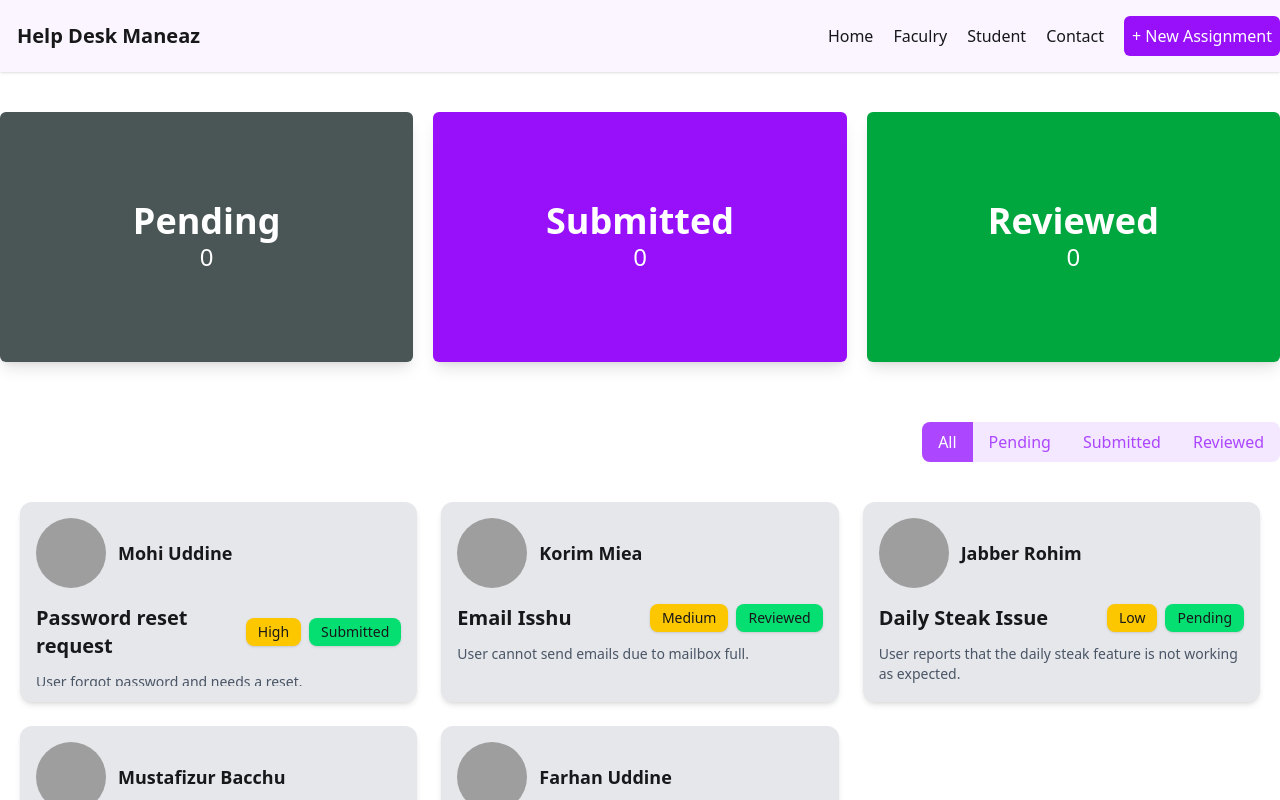
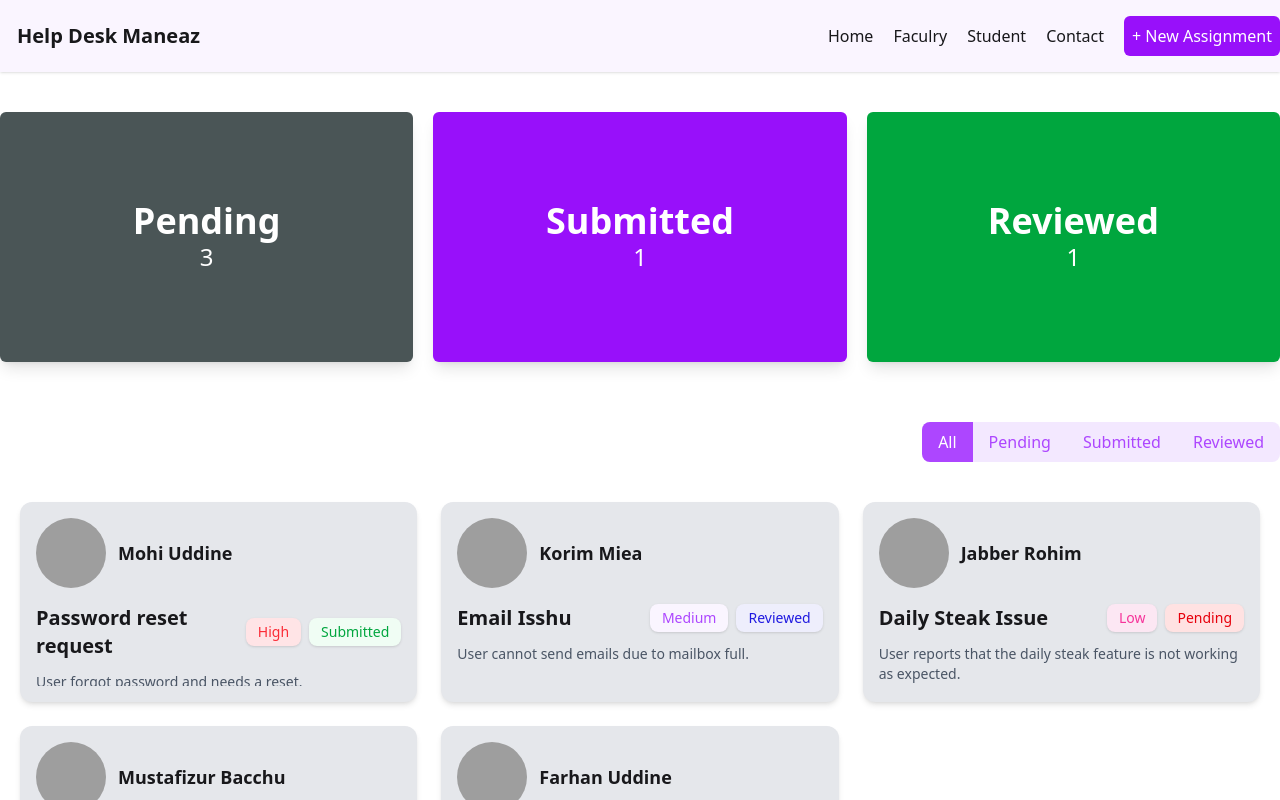
Before and after one commit to aftabfarhanarko/Help-Desk-Use-React, a React (Vite) app: page / in a window 1280 px wide. Shown: the top 800 px of the page. Built offline with nearby package versions, Linux system fonts and the light colour scheme; grey boxes are pictures that could not be loaded.

Commit message:
halp desk 60% compleat

```diff
--- a/src/App.jsx
+++ b/src/App.jsx
@@ -1,8 +1,6 @@
-import React, { Suspense, useState } from "react";
+import React, { Suspense } from "react";
 import Navbar from "./Componend/NavBar/Navbar";
-import CounterBox from "./Componend/CounterBox/CounterBox";
 import Footer from "./Componend/Footer/Footer";
-import CounterButton from "./Componend/CounterButton/CounterButton";
 import CardSections from "./Componend/CardSections/CardSections";
 import Spinner from "./Componend/Spinner/Spinner";
 
@@ -11,18 +9,17 @@ const assigmentData = async () => {
   const res = await fats.json();
   return res;
 };
-
 const assignment = assigmentData();
 
 const App = () => {
-  const [togle, setTogle] = useState("All");
   return (
     <div>
       <Navbar></Navbar>
-      <CounterBox></CounterBox>
-      <CounterButton togle={togle} setTogle={setTogle}></CounterButton>
+
       <Suspense fallback={<Spinner></Spinner>}>
-        <CardSections assignment={assignment}></CardSections>
+        <CardSections
+          assignment={assignment}
+        ></CardSections>
       </Suspense>
       <Footer></Footer>
     </div>
--- a/src/Componend/CardSections/CardSections.jsx
+++ b/src/Componend/CardSections/CardSections.jsx
@@ -1,16 +1,29 @@
-import React, { use } from "react";
+import React, { use, useState } from "react";
 import Display from "./Display";
+import CounterBox from "./CounterBox";
+import CounterButton from "./CounterButton";
 
 const CardSections = ({ assignment }) => {
+  const [togle, setTogle] = useState("All");
   const assigmentUse = use(assignment);
-  console.log(assigmentUse);
+  const [data, setData] = useState(assigmentUse);
 
+  console.log(data);
+
+  const filterDisplay = togle == "All" ? data: data.filter(element => element.status == togle);
+  console.log( togle,filterDisplay);
   return (
-    <div className="max-w-[1350px] mx-auto mt-10 grid grid-cols-1 md:grid-cols-3 gap-6 px-5 ">
-      {assigmentUse.map((person) => (
-        <Display person={person}></Display>
-      ))}
-    </div>
+    <>
+      <CounterBox data={data}></CounterBox>
+
+      <CounterButton togle={togle} setTogle={setTogle}></CounterButton>
+      <div className="max-w-[1350px] mx-auto mt-10 grid grid-cols-1 md:grid-cols-3 gap-6 px-5 ">
+
+        {filterDisplay.map((person) => (
+          <Display person={person}></Display>
+        ))}
+      </div>
+    </>
   );
 };
 
--- a/src/Componend/CounterBox/CounterBox.jsx
+++ b/src/Componend/CardSections/CounterBox.jsx
@@ -1,6 +1,11 @@
 import React from "react";
 
-const CounterBox = () => {
+const CounterBox = ({data}) => {
+
+  const pandingdata = data.filter(myData => myData.status == "Pending")
+  const reviewData = data.filter(review => review.status == "Reviewed")
+  const submitted = data.filter(pandin => pandin.status == "Submitted");
+
   return (
     <div className="max-w-[1350px] mx-auto mt-10 flex  gap-5">
       <div className="h-[250px] bg-[#4A5556] w-full rounded-md shadow-lg flex justify-center items-center">
@@ -8,7 +13,7 @@ const CounterBox = () => {
           <h1 className="text-[19px] font-medium md:text-4xl md:font-bold">
             Pending
           </h1>
-          <p className=" text-[17px] font-medium md:text-2xl ">0</p>
+          <p className=" text-[17px] font-medium md:text-2xl ">{pandingdata.length}</p>
         </div>
       </div>
       <div className="h-[250px] bg-purple-600 w-full rounded-md shadow-lg flex justify-center items-center">
@@ -16,7 +21,7 @@ const CounterBox = () => {
           <h1 className="text-[19px] font-medium md:text-4xl md:font-bold ">
             Submitted
           </h1>
-          <p className="text-[17px] font-medium md:text-2xl">0</p>
+          <p className="text-[17px] font-medium md:text-2xl">{reviewData.length}</p>
         </div>
       </div>
       <div className="h-[250px] bg-green-600 w-full rounded-md shadow-lg flex justify-center items-center">
@@ -24,7 +29,7 @@ const CounterBox = () => {
           <h1 className="text-[19px] font-medium md:text-4xl md:font-bold">
             Reviewed
           </h1>
-          <p className="text-[17px] font-medium md:text-2xl">0</p>
+          <p className="text-[17px] font-medium md:text-2xl">{submitted.length}</p>
         </div>
       </div>
     </div>
--- /dev/null
+++ b/src/Componend/CardSections/CounterButton.jsx
@@ -0,0 +1,24 @@
+const CounterButton = ({ togle, setTogle }) => {
+  const btn = ["All", "Pending", "Submitted", "Reviewed"];
+  return (
+    <div className=" max-w-[1340px] mx-auto mt-15 flex justify-end gap-2">
+      <div className=" bg-purple-100 rounded-lg text-md font-medium">
+        {btn.map((btns, ind) => {
+          return (
+            <button
+              key={ind}
+              onClick={() => setTogle(btns)}
+              className={`${ind == 0 && "rounded-l-lg"} ${
+                ind == 3 && "rounded-r-lg"
+              } togle-btn ${togle === btns && "bg-purple-500 !text-white"}`}
+            >
+              {btns}
+            </button>
+          );
+        })}
+      </div>
+    </div>
+  );
+};
+
+export default CounterButton;
--- a/src/Componend/CardSections/Display.jsx
+++ b/src/Componend/CardSections/Display.jsx
@@ -1,10 +1,9 @@
 import React from "react";
 
 const Display = ({ person }) => {
-  console.log(person);
 
   return (
-    <div className="bg-gray-200 rounded-xl shadow-md p-4 flex flex-col h-[200px] w-full">
+    <div className="bg-gray-200 rounded-xl shadow-md p-4 flex flex-col h-[200px] w-full cursor-pointer">
       {/* User Image + Name */}
       <div className="flex items-center gap-3 mb-4">
         <img
@@ -19,10 +18,27 @@ const Display = ({ person }) => {
       <div className="flex justify-between items-center mb-3">
         <p className="font-bold text-xl">{person.subject}</p>
         <div className="flex gap-2">
-          <span className="text-sm font-medium px-3 py-1 rounded-lg bg-yellow-400 shadow">
+          <span
+            className={`text-sm font-medium px-3 py-1 rounded-lg shadow
+            ${
+              person.priority == "High"
+                ? "bg-rose-100 text-red-500"
+                : person.priority == "Medium"
+                ? "bg-purple-50 text-purple-500"
+                : "bg-pink-100 text-pink-500"
+            }`}
+          >
             {person.priority}
           </span>
-          <span className="text-sm font-medium px-3 py-1 rounded-lg bg-green-400 shadow">
+          <span className={`text-sm font-medium px-3 py-1 rounded-lg shadow
+            ${
+              person.status == "Submitted"
+              ? "bg-green-50 text-green-600"
+                : person.status == "Pending"
+                ? "bg-red-100 text-red-600"
+                : " bg-[#eeeefc] text-[#201ae0]"
+            }
+            `}>
             {person.status}
           </span>
         </div>
--- a/src/Componend/CounterButton/CounterButton.jsx
+++ /dev/null
@@ -1,43 +0,0 @@
-const CounterButton = ({togle,setTogle}) => {
-  return (
-    <div className=" max-w-[1340px] mx-auto mt-15 flex justify-end gap-2">
-      <div className=" bg-purple-100 rounded-lg text-md font-medium">
-        <button
-          onClick={() => setTogle("All")}
-          className={`rounded-l-lg togle-btn ${
-            togle === "All" && "bg-purple-500 !text-white"
-          }`}
-        >
-          All
-        </button>
-
-        <button
-          onClick={() => setTogle("Pending")}
-          className={`togle-btn ${
-            togle === "Pending" && "bg-purple-500 !text-white"
-          }`}
-        >
-          Pending
-        </button>
-        <button
-          onClick={() => setTogle("Submitted")}
-          className={`togle-btn ${
-            togle === "Submitted" && "bg-purple-500 !text-white"
-          }`}
-        >
-          Submitted
-        </button>
-        <button
-          onClick={() => setTogle("Reviewed")}
-          className={`rounded-r-lg togle-btn ${
-            togle === "Reviewed" && "bg-purple-500 !text-white"
-          }`}
-        >
-          Reviewed
-        </button>
-      </div>
-    </div>
-  );
-};
-
-export default CounterButton;
```
